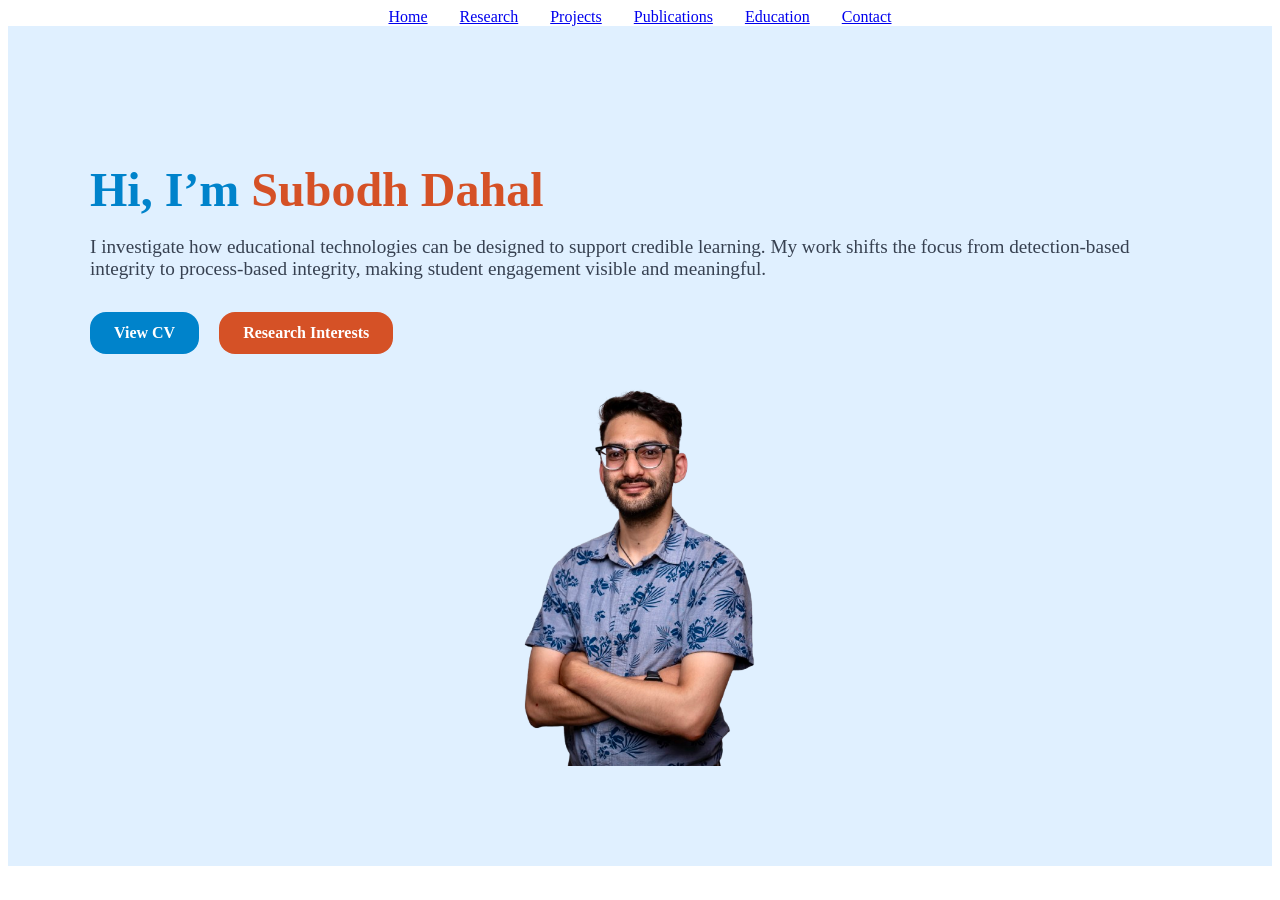
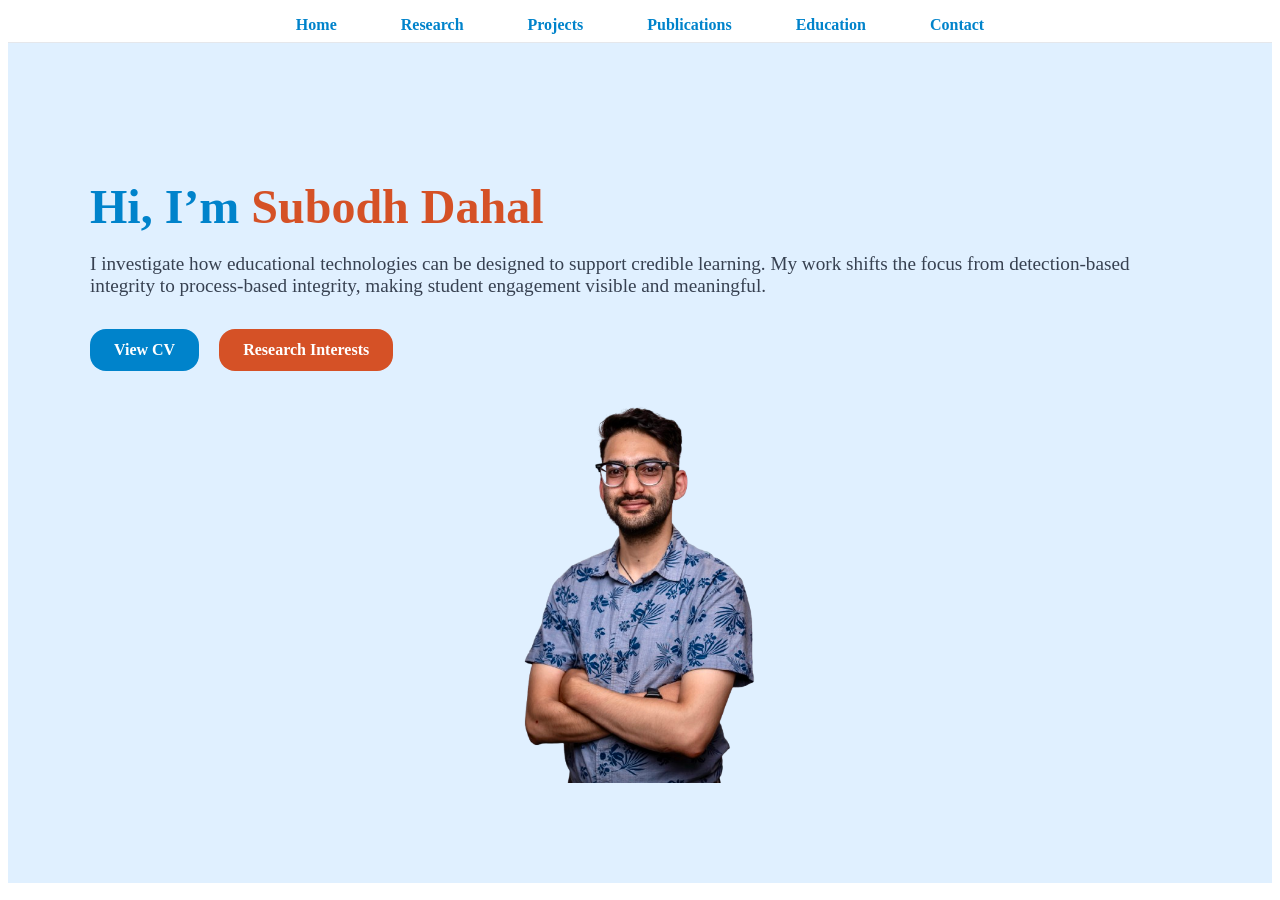
Before and after one commit to dahalsubodh/dahalsubodh.github.io, a Jekyll site: the page built from index.md, in a window 1280 px wide and 900 px high. Built offline with Jekyll 4.4.1, drawn with Linux system fonts in a browser that asks for light colours.

Commit message:
Update nav.html

```diff
--- a/_includes/nav.html
+++ b/_includes/nav.html
@@ -1,8 +1,10 @@
-<div class="container nav-container">
-  <a href="/index.html" class="nav-link {% if page.title == 'Home' %}active{% endif %}">Home</a>
-  <a href="/research.html" class="nav-link {% if page.title == 'Research' %}active{% endif %}">Research</a>
-  <a href="/projects.html" class="nav-link {% if page.title == 'Projects' %}active{% endif %}">Projects</a>
-  <a href="/publications.html" class="nav-link {% if page.title == 'Publications' %}active{% endif %}">Publications</a>
-  <a href="/education.html" class="nav-link {% if page.title == 'Education' %}active{% endif %}">Education</a>
-  <a href="/contact.html" class="nav-link {% if page.title == 'Contact' %}active{% endif %}">Contact</a>
-</div>
+<nav class="nav-bar">
+  <div class="container nav-container">
+    <a href="{{ '/' | relative_url }}" class="nav-link">Home</a>
+    <a href="{{ '/research.html' | relative_url }}" class="nav-link">Research</a>
+    <a href="{{ '/projects.html' | relative_url }}" class="nav-link">Projects</a>
+    <a href="{{ '/publications.html' | relative_url }}" class="nav-link">Publications</a>
+    <a href="{{ '/education.html' | relative_url }}" class="nav-link">Education</a>
+    <a href="{{ '/contact.html' | relative_url }}" class="nav-link">Contact</a>
+  </div>
+</nav>
```
